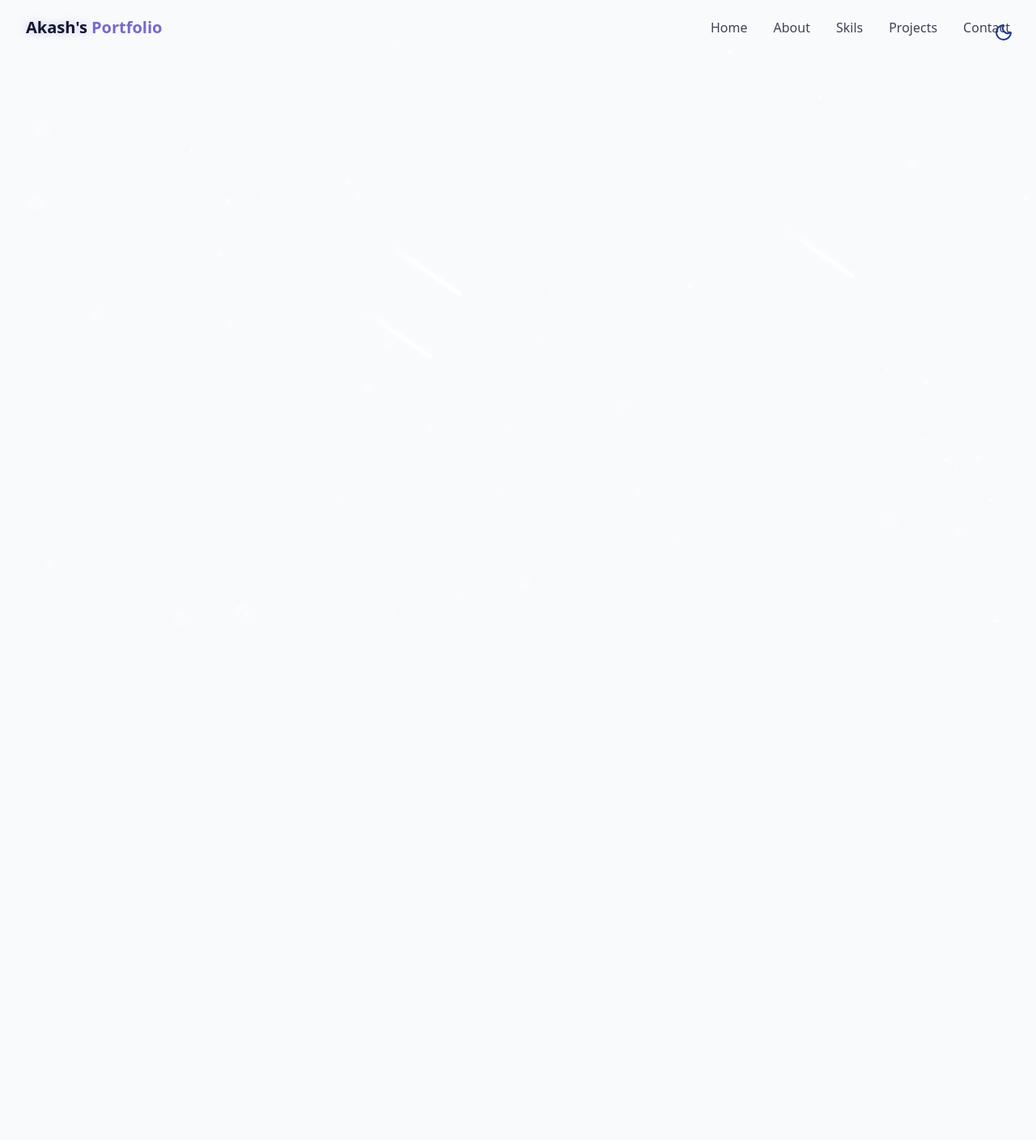
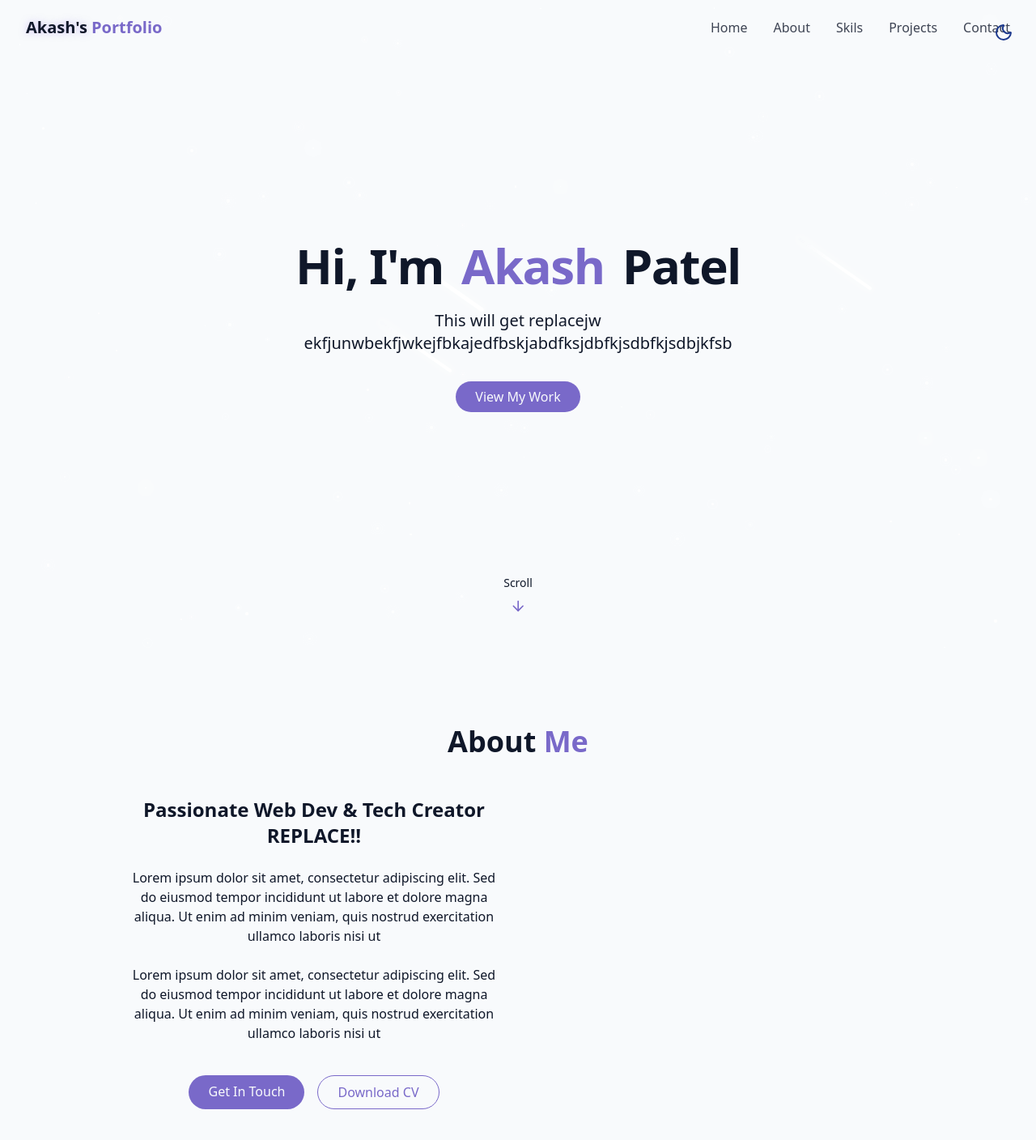
Before and after one commit to Aki1781/portfolio-website, a React (Vite) app: page / in a window 1280 px wide. Shown: the top 1408 px of the page at 81% size. Before the commit the page ends 800 px from the top, so only its background shows below. Built offline with nearby package versions, Linux system fonts and the light colour scheme.

Commit message:
feat: Completed NavBar and added code for Hero and About sections

```diff
--- /dev/null
+++ b/src/components/AboutSection.jsx
@@ -0,0 +1,45 @@
+import React from 'react'
+
+const AboutSection = () => {
+  return (
+    <section id="about" className="py-24 px-4 relative">
+      {" "}
+      <div className="container mx-auto max-w-5xl">
+        <h2 className="text-3xl md:text-4xl font-bold mb-12 text-center">
+          About <span className="text-primary"> Me</span>
+        </h2>
+        <div className="grid grid-cols-2 md:grid-cols-2 gap-12 items-center">
+          <div className="space-y-6">
+            <h3 className="text-2xl font-semibold">Passionate Web Dev & Tech Creator REPLACE!!</h3>
+            <p className="text-muted-foreground">
+              Lorem ipsum dolor sit amet, consectetur adipiscing elit. Sed do
+              eiusmod tempor incididunt ut labore et dolore magna aliqua. Ut enim ad
+              minim veniam, quis nostrud exercitation ullamco laboris nisi ut
+            </p>
+            <p className="text-muted-foreground">
+              Lorem ipsum dolor sit amet, consectetur adipiscing elit. Sed do
+              eiusmod tempor incididunt ut labore et dolore magna aliqua. Ut enim ad
+              minim veniam, quis nostrud exercitation ullamco laboris nisi ut
+            </p>
+
+            <div className="flex flex-col sm:flex-row gap-4 pt-4 justify-center">
+              <a href="#contact" className="cosmic-button">
+                {" "}
+                Get In Touch
+              </a>
+              <a href="" className="px-6 py-2 rounded-full border border-primary text-primary hover:bg-primary/10 transition-colors duration-300"> {/* TODO: Add CV link */}
+                Download CV
+              </a>
+            </div>
+          </div>
+
+          <div>
+
+          </div>
+        </div>
+      </div>
+    </section>
+  )
+}
+
+export default AboutSection
--- /dev/null
+++ b/src/components/HeroSection.jsx
@@ -0,0 +1,31 @@
+import { ArrowDown } from 'lucide-react'
+import React from 'react'
+
+const HeroSection = () => {
+  return (
+    <section id="hero" className="relative min-h-screen flex flex-col items-center justify-center px-4">
+        <div className="container max-w-4xl mx-auto text-center z-10">
+            <div className="space-y-6">
+                <h1 className="text-4xl md:text-6xl font-bold tracking-tight">
+                    <span className="opacity-0 animate-fade-in-delay-1"> Hi, I'm </span>
+                    <span className="text-primary ml-2 opacity-0 animate-fade-in-delay-2">Akash </span>
+                    <span className="text-gradient ml-2 opacity-0 animate-fade-in-delay-2">Patel</span>
+                </h1>
+                <p className="text-lg md:text-xl text-muted-foreground max-w-2xl mx-auto opacity-0 animate-fade-in-delay-3">
+                    This will get replacejw ekfjunwbekfjwkejfbkajedfbskjabdfksjdbfkjsdbfkjsdbjkfsb
+                </p>
+                <div className="pt-4 opacity-0 animate-fade-in-delay-4">
+                    <a href="#projects" className="cosmic-button">View My Work</a>
+                </div>
+            </div>
+
+        </div>
+        <div className="absolute bottom-8 left-1/2 transform -translate-x-1/2 flex flex-col items-center animate-bounce">
+            <span className="text-sm text-muted-foreground mb-2">Scroll</span>
+            <ArrowDown className="h-5 w-5 text-primary" />
+        </div>
+    </section>
+  )
+}
+
+export default HeroSection
--- a/src/components/NavBar.jsx
+++ b/src/components/NavBar.jsx
@@ -1,5 +1,6 @@
 import React, { useEffect, useState } from 'react'
 import { cn } from '@/lib/utils'
+import { X, Menu } from 'lucide-react';
 
 const navItems = [
     { name: 'Home', href: "#hero"},
@@ -41,6 +42,8 @@ const NavBar = () => {
                     <a href={item.href} key={key} className="text-foreground/80 hover:text-primary transition-colors duration-300">{item.name}</a>
                 ))}
             </div>
+            {/* mobile nav */}
+            <button onClick={() => setIsMenuOpen((prev => !prev))} className="md:hidden p-2 text-foreground z-50" aria-label={isMenuOpen ? "Close Menu" : "Open Menu"}> {isMenuOpen ? <X size={24}/> : <Menu  size={24}/>  }</button>
             <div className={cn(
                 "fixed inset-0 bg-background/95 backdrop-blur-md z-40 flex flex-col items-center justify-center",
                 "transition-all duration-300 md:hidden",
@@ -49,7 +52,7 @@ const NavBar = () => {
 
             >
 
-                <div className="hidden md:flex space-x-8">
+                <div className="flex flex-col space-y-8 text-xl">
                     {navItems.map((item, key) => (
                         <a href={item.href} key={key} className="text-foreground/80 hover:text-primary transition-colors duration-300">{item.name}</a>
                     ))}
--- a/src/pages/Home.jsx
+++ b/src/pages/Home.jsx
@@ -2,6 +2,8 @@ import React from 'react'
 import ThemeToggle from '../components/ThemeToggle'
 import StarBackground from '../components/StarBackground'
 import NavBar from '../components/NavBar'
+import HeroSection from '../components/HeroSection'
+import AboutSection from '../components/AboutSection'
 
 const Home = () => {
   return (
@@ -15,7 +17,10 @@ const Home = () => {
         {/* Navbar */}
         <NavBar />
         {/* Main Section */}
-
+        <main>
+          <HeroSection />
+          <AboutSection />
+        </main>
 
         {/* Footer */}
     </div>
```
